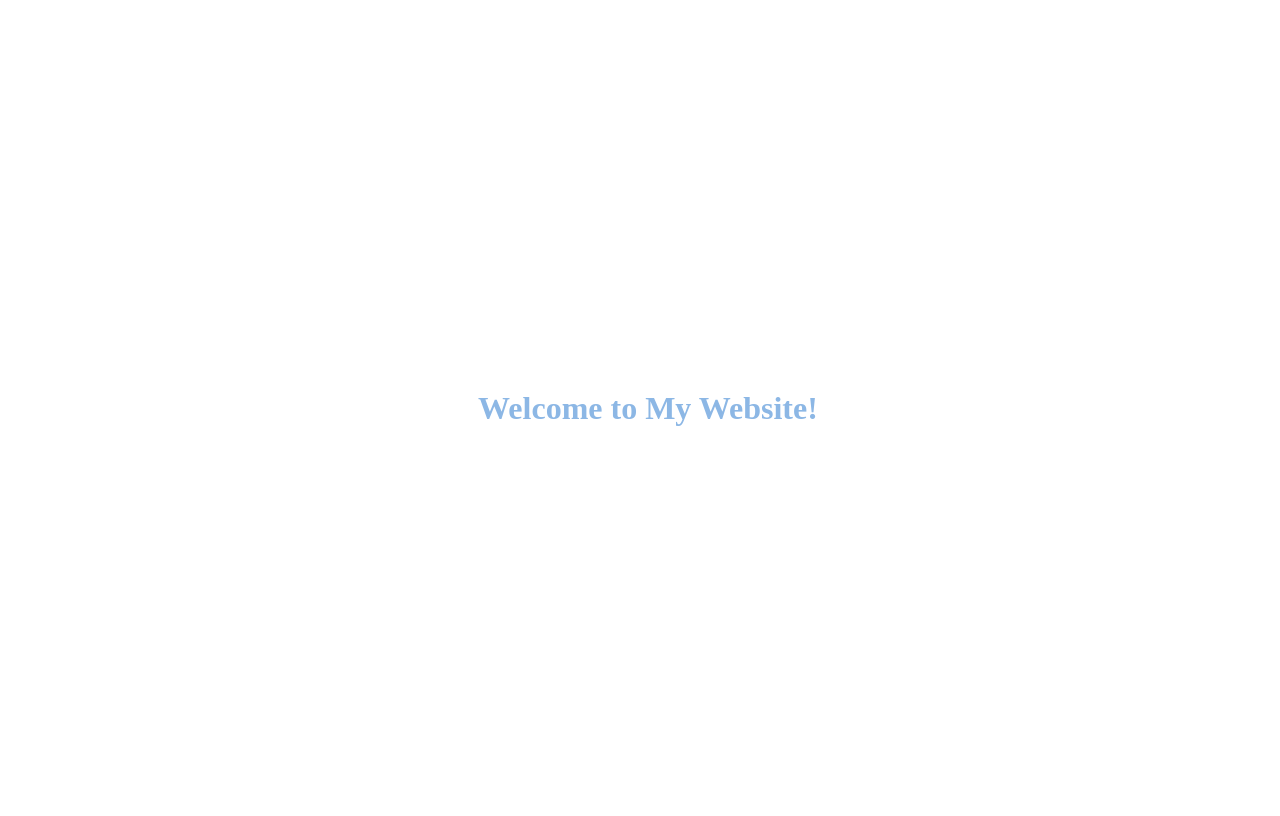
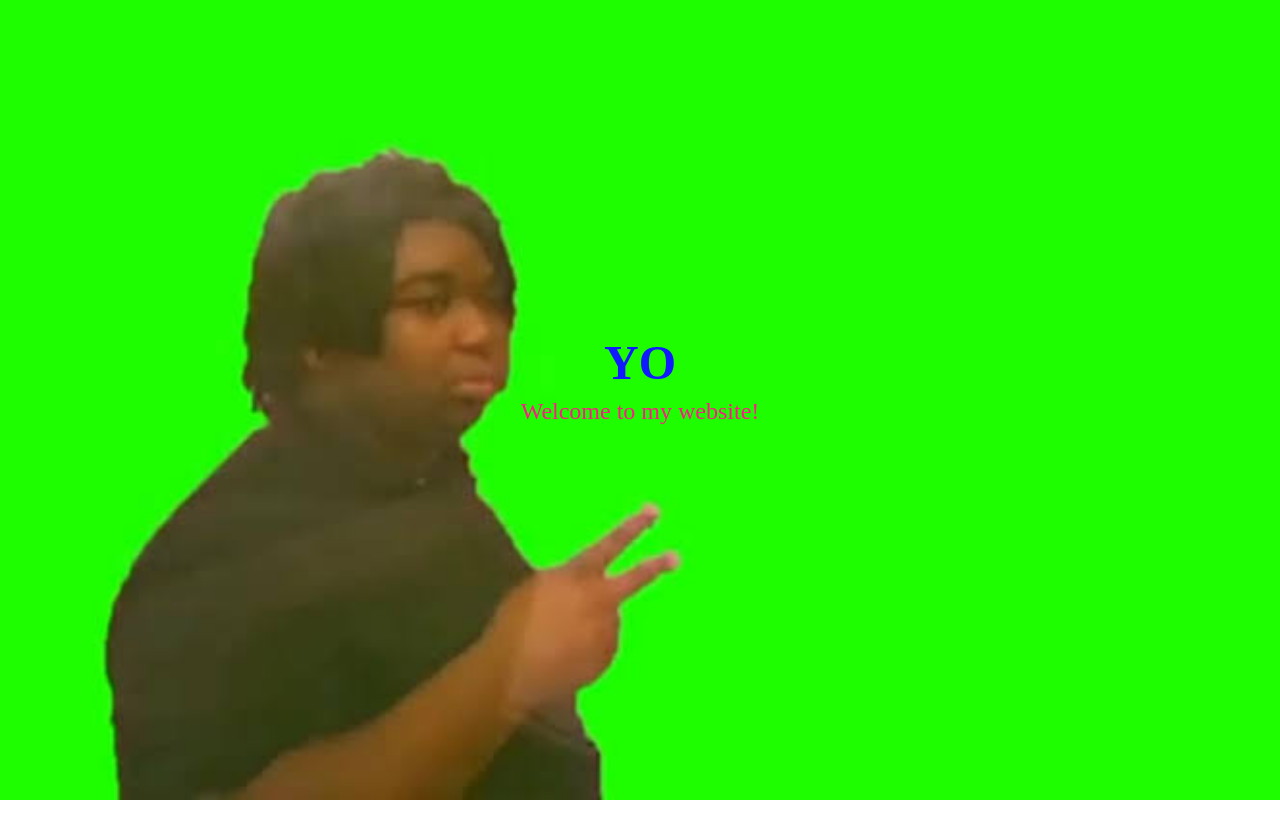
Before and after one commit to cristianasd05/esercitazione1, a plain HTML site: page index.html in a window 1280 px wide. Drawn offline with Linux system fonts and the light colour scheme.

Commit message:
Refactor HTML structure and add background image for main section

```diff
--- a/index.html
+++ b/index.html
@@ -8,22 +8,38 @@
     <style>
         main {
             display: flex;
+            flex-direction: column;
             justify-content: center;
             align-items: center;
             height: 100vh;
             width: 100vw;
+            background-image: url('img/images.jpg');
+            background-repeat: no-repeat;
+            background-size: cover;
         }
 
         h1 {
-        color: rgb(140, 183, 229);
+            color: rgb(17, 25, 255);
+            font-size: 3rem;
+        margin: -1rem;
+        }
+
+        p {
+    color:rgb(255, 25, 136);
+    font-size: 1.5rem; }
+
+    body {
+        margin: 0;
     }
 
     </style>
 
 </head>
+
 <body>
     <main>
-        <h1>Welcome to My Website!</h1>
+        <h1>YO</h1>
+        <p>Welcome to my website!</p>
     </main>
 </body>
 </html>
```
Also changed, not shown: img/images.jpg (added). Lines whose indentation alone changed are shown as unchanged.
